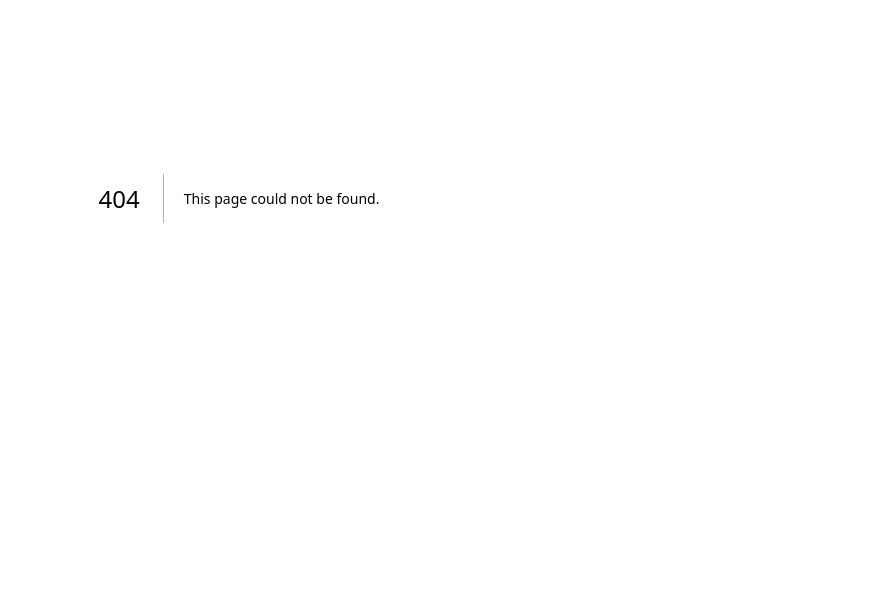
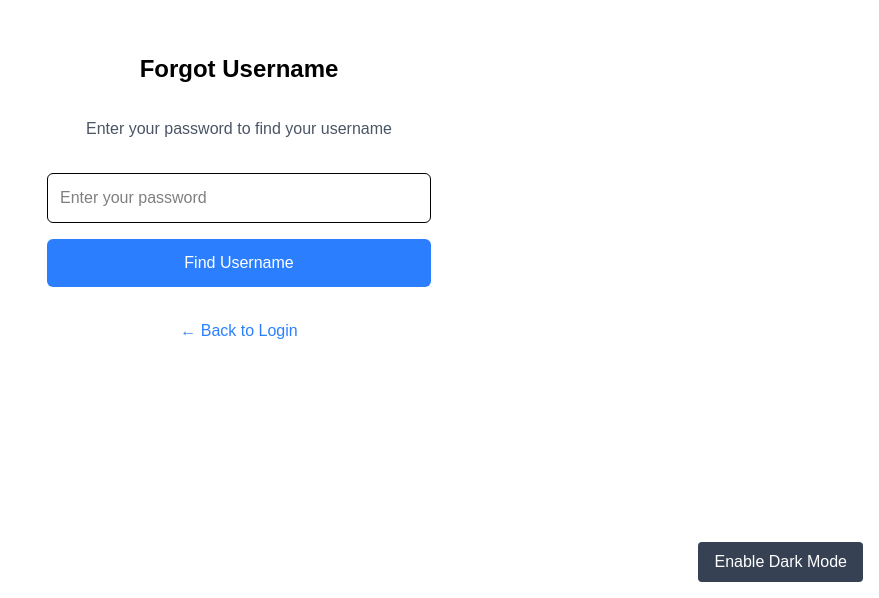
Before and after one commit to Zawaer/cursed-ui, a Next.js app: page /forgot-username in a window 1280 px wide. Before the commit this address had no page. Shown: the part 202-800 px from the top of the page, without its empty margins (401-1280 px from the left). Built offline with nearby package versions, Linux system fonts and the light colour scheme; no server answers.

Commit message:
Implement Forgot Username feature with Supabase integration; add dark mode toggle and mouse tracking

```diff
--- /dev/null
+++ b/app/forgot-username/page.tsx
@@ -0,0 +1,137 @@
+"use client";
+
+import { useState, useEffect } from "react";
+import { createClient } from '@supabase/supabase-js';
+
+// Supabase configuration
+const supabase_url = process.env.NEXT_PUBLIC_SUPABASE_URL || '';
+const supabase_anon_key = process.env.NEXT_PUBLIC_SUPABASE_ANON_KEY || '';
+const supabase = createClient(supabase_url, supabase_anon_key);
+
+export default function ForgotUsername() {
+  const [mouse_position, set_mouse_position] = useState({ x: 0, y: 0 });
+  const [dark_mode_enabled, set_dark_mode_enabled] = useState(false);
+  const [password, set_password] = useState('');
+  const [loading, set_loading] = useState(false);
+  const [result, set_result] = useState<string | null>(null);
+  const [error, set_error] = useState<string | null>(null);
+
+  useEffect(() => {
+    const handle_mouse_move = (e: MouseEvent) => {
+      set_mouse_position({ x: e.clientX, y: e.clientY });
+    };
+
+    window.addEventListener("mousemove", handle_mouse_move);
+    return () => window.removeEventListener("mousemove", handle_mouse_move);
+  }, []);
+
+  const handle_search_username = async () => {
+    if (!password.trim()) {
+      set_error('Please enter your password');
+      return;
+    }
+
+    set_loading(true);
+    set_error(null);
+    set_result(null);
+
+    try {
+      const { data, error } = await supabase
+        .from('users')
+        .select('username')
+        .eq('password', password);
+
+      if (error) {
+        throw error;
+      }
+
+      if (data && data.length > 0) {
+        if (data.length === 1) {
+          set_result(`Your username is: ${data[0].username}`);
+        } else {
+          const usernames = data.map(user => user.username).join(', ');
+          set_result(`Found multiple accounts with usernames: ${usernames}`);
+        }
+      } else {
+        set_error('No account found with that password');
+      }
+    } catch (err) {
+      set_error('An error occurred while searching. Please try again.');
+      console.error('Error searching for username:', err);
+    } finally {
+      set_loading(false);
+    }
+  };
+
+  const handle_back = () => {
+    window.history.back();
+  };
+
+  return (
+    <div className="relative w-screen h-screen overflow-hidden">
+      {/* Main content */}
+      <div className="flex flex-col items-center justify-center w-full h-full">
+        <div className="flex flex-col w-full max-w-md gap-4 p-8 rounded-lg">
+          <h1 className="mb-4 text-2xl font-bold text-center">Forgot Username</h1>
+          <p className="mb-4 text-center text-gray-600">
+            Enter your password to find your username
+          </p>
+
+          <input
+            className="p-3 border rounded-md"
+            type="password"
+            placeholder="Enter your password"
+            value={password}
+            onChange={(e) => set_password(e.target.value)}
+            onKeyPress={(e) => e.key === 'Enter' && handle_search_username()}
+          />
+
+          <button
+            className="p-3 text-white bg-blue-500 rounded-md hover:bg-blue-600 disabled:bg-gray-400 disabled:cursor-not-allowed"
+            onClick={handle_search_username}
+            disabled={loading}
+          >
+            {loading ? 'Searching...' : 'Find Username'}
+          </button>
+
+          {result && (
+            <div className="p-3 text-green-700 bg-green-100 border border-green-400 rounded-md">
+              {result}
+            </div>
+          )}
+
+          {error && (
+            <div className="p-3 text-red-700 bg-red-100 border border-red-400 rounded-md">
+              {error}
+            </div>
+          )}
+
+          <button
+            className="mt-4 text-center text-blue-500 hover:text-blue-700 hover:underline"
+            onClick={handle_back}
+          >
+            ← Back to Login
+          </button>
+        </div>
+      </div>
+
+      {/* Dark mode */}
+      <button
+        className="absolute px-4 py-2 text-white bg-gray-700 rounded cursor-pointer bottom-4 right-4 hover:bg-gray-800"
+        onClick={() => set_dark_mode_enabled(!dark_mode_enabled)}
+      >
+        {dark_mode_enabled ? "Disable" : "Enable"} Dark Mode
+      </button>
+
+      {dark_mode_enabled && (
+        <div
+          className="absolute inset-0 bg-black pointer-events-none"
+          style={{
+            maskImage: `radial-gradient(circle 150px at ${mouse_position.x}px ${mouse_position.y}px, transparent 0%, black 100%)`,
+            WebkitMaskImage: `radial-gradient(circle 150px at ${mouse_position.x}px ${mouse_position.y}px, transparent 0%, black 100%)`,
+          }}
+        />
+      )}
+    </div>
+  );
+}
--- a/app/page.tsx
+++ b/app/page.tsx
@@ -1,48 +1,75 @@
 "use client";
 
-import { useState, useEffect } from 'react';
+import { useState, useEffect } from "react";
+import { useRouter } from "next/navigation";
 
 export default function Home() {
   const [mouse_position, set_mouse_position] = useState({ x: 0, y: 0 });
   const [dark_mode_enabled, set_dark_mode_enabled] = useState(false);
+  const router = useRouter();
 
   useEffect(() => {
     const handle_mouse_move = (e: MouseEvent) => {
       set_mouse_position({ x: e.clientX, y: e.clientY });
     };
 
-    window.addEventListener('mousemove', handle_mouse_move);
-    return () => window.removeEventListener('mousemove', handle_mouse_move);
+    window.addEventListener("mousemove", handle_mouse_move);
+    return () => window.removeEventListener("mousemove", handle_mouse_move);
   }, []);
+
+  const handle_forgot_username = () => {
+    router.push('/forgot-username');
+  };
 
   return (
     <div className="relative w-screen h-screen overflow-hidden">
       {/* Main content */}
-      <div className="w-full h-full flex justify-center items-center">
-        <div className="bg-amber-50 p-8 rounded-lg">
-          <button
-            className="cursor-pointer bg-blue-500 hover:bg-blue-600 text-white px-4 py-2 rounded mb-4 block"
-            onClick={() => alert('Button clicked!')}
-          >
-            Test Button
-          </button>
+      <div className="flex flex-col items-center justify-center w-full h-full">
+        <div className="flex flex-col gap-2 p-8 rounded-lg">
+          <input className="p-1 border" placeholder="Username"></input>
+          <input
+            className="p-1 border"
+            type="password"
+            placeholder="Password"
+          ></input>
+          <button className="bg-blue-400 rounded-md">Login</button>
 
-          <button
-            className="cursor-pointer bg-gray-700 hover:bg-gray-800 text-white px-4 py-2 rounded"
-            onClick={() => set_dark_mode_enabled(!dark_mode_enabled)}
-          >
-            {dark_mode_enabled ? 'Disable' : 'Enable'} Dark Mode
-          </button>
+          {/* Authentication links */}
+          <div className="flex flex-col gap-2 mt-4 text-sm">
+            <div className="text-center">
+              <span className="text-gray-600">Already have an account? </span>
+              <button className="text-blue-500 hover:text-blue-700 hover:underline">
+                Sign in
+              </button>
+            </div>
+
+            <div className="flex justify-between">
+              <button
+                className="text-blue-500 hover:text-blue-700 hover:underline"
+                onClick={handle_forgot_username}
+              >
+                Forgot username
+              </button>
+              <button className="text-blue-500 hover:text-blue-700 hover:underline">
+                Forgot password
+              </button>
+            </div>
+          </div>
         </div>
       </div>
-
-      {/* Dark overlay with circular reveal following the cursor */}
+      {/* Dark mode */}
+      <button
+        className="absolute px-4 py-2 text-white bg-gray-700 rounded cursor-pointer bottom-4 right-4 hover:bg-gray-800"
+        onClick={() => set_dark_mode_enabled(!dark_mode_enabled)}
+      >
+        {dark_mode_enabled ? "Disable" : "Enable"} Dark Mode
+      </button>
       {dark_mode_enabled && (
         <div
           className="absolute inset-0 bg-black pointer-events-none"
           style={{
-            maskImage: `radial-gradient(circle 100px at ${mouse_position.x}px ${mouse_position.y}px, transparent 10%, black 100%)`,
-            WebkitMaskImage: `radial-gradient(circle 100px at ${mouse_position.x}px ${mouse_position.y}px, transparent 10%, black 100%)`,
+            maskImage: `radial-gradient(circle 150px at ${mouse_position.x}px ${mouse_position.y}px, transparent 0%, black 100%)`,
+            WebkitMaskImage: `radial-gradient(circle 150px at ${mouse_position.x}px ${mouse_position.y}px, transparent 0%, black 100%)`,
           }}
         />
       )}
--- a/package.json
+++ b/package.json
@@ -9,6 +9,7 @@
     "lint": "eslint"
   },
   "dependencies": {
+    "@supabase/supabase-js": "^2.57.2",
     "next": "^15.5.2",
     "react": "19.1.0",
     "react-dom": "19.1.0"
```
Also changed, not shown: 1 other file (tests, documents, lock files or other folders).
